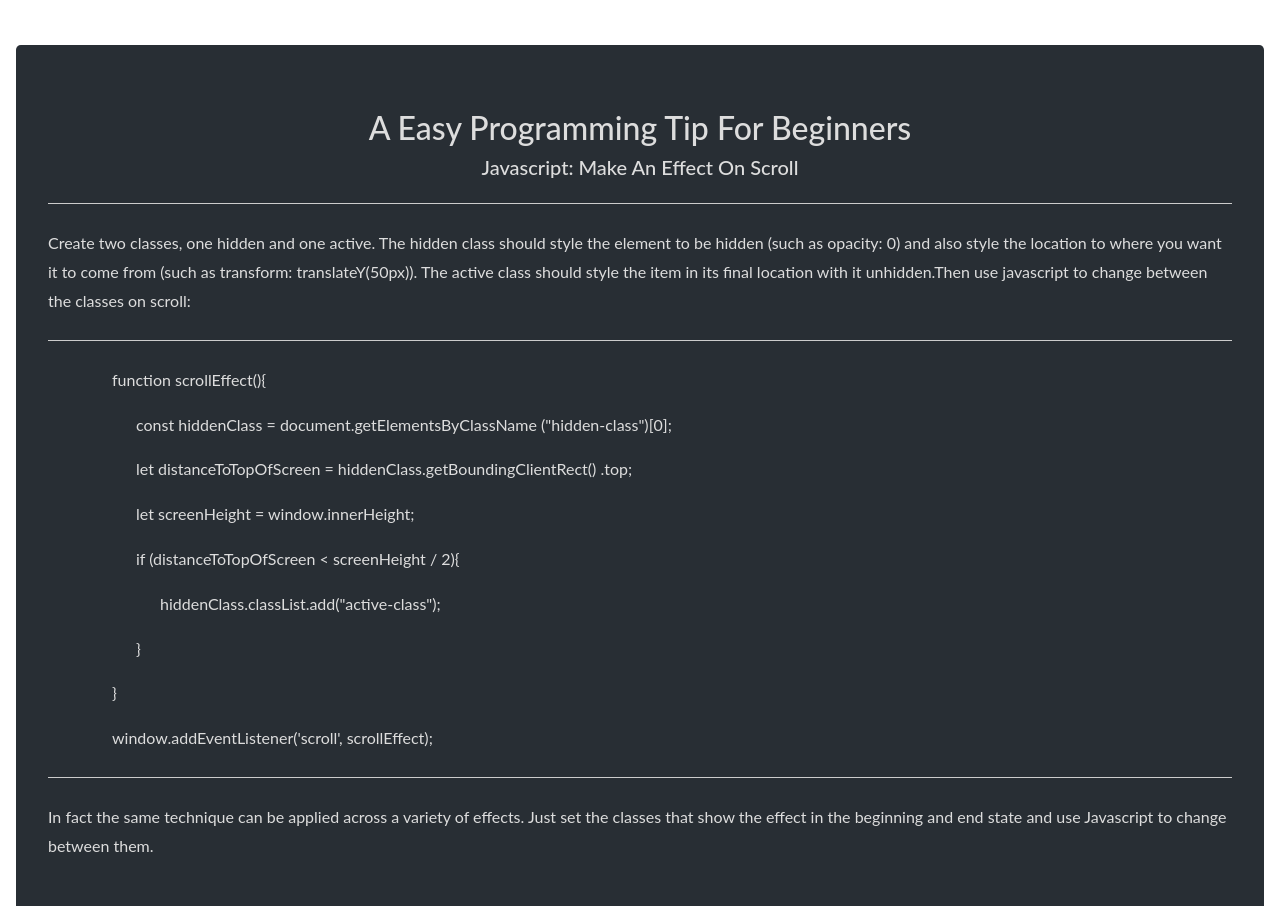
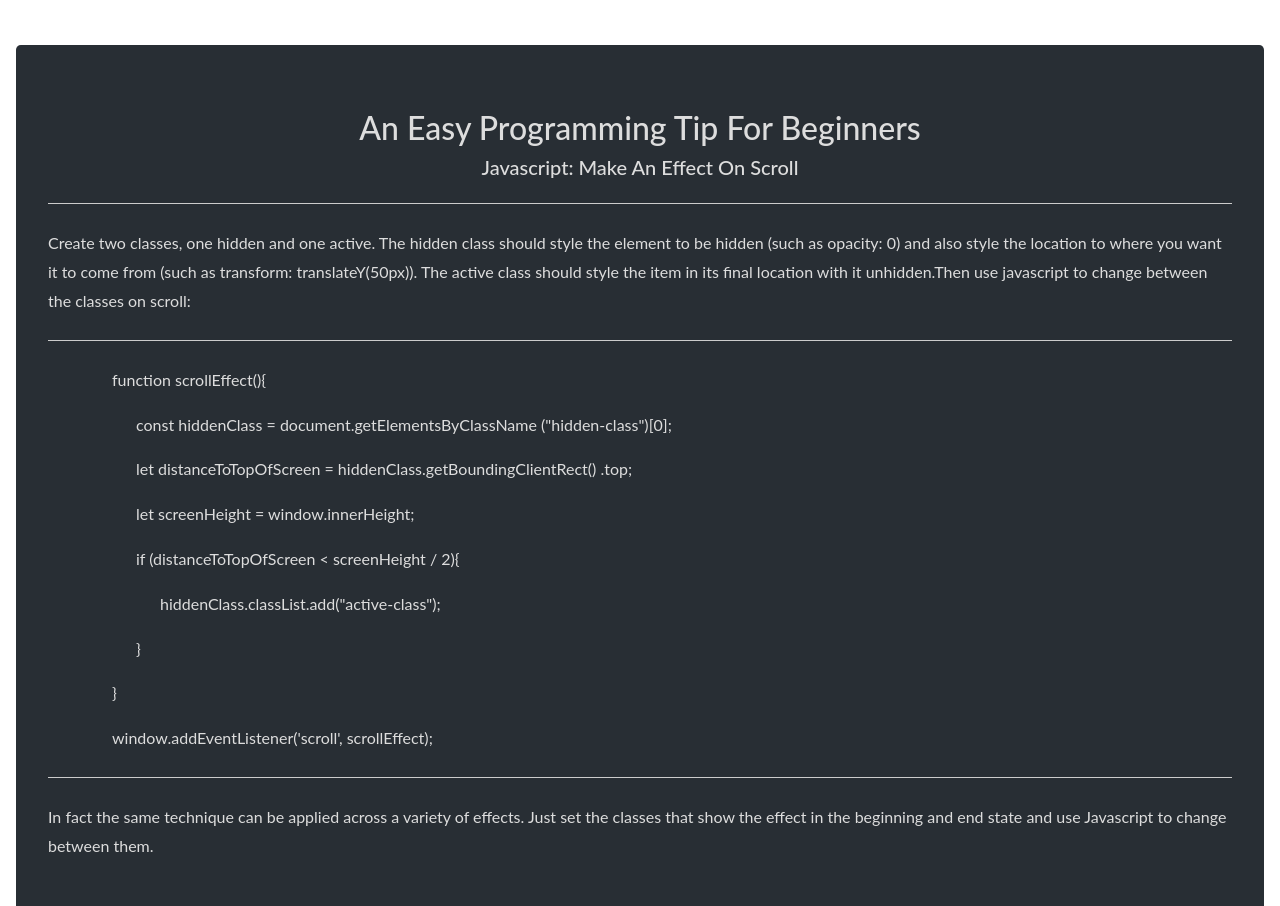
Before and after one commit to ThomasCorbin22/thomascorbin22.github.io, a plain HTML site: page index.html in a window 1280 px wide. Shown: the part 5682-6588 px from the top of the page. Drawn offline with nearby package versions, Linux system fonts and the light colour scheme; some packages are replaced by stand-ins of ours; a script that the page names is missing.

Commit message:
Update Spelling

```diff
--- a/index.html
+++ b/index.html
@@ -420,7 +420,7 @@
         </div>
 
         <div class="jumbotron mt-5 daily-blog background-dark off-white">
-            <h2>A Easy Programming Tip For Beginners</h3>
+            <h2>An Easy Programming Tip For Beginners</h3>
                 <h5>Javascript: Make An Effect On Scroll</h5>
                 <hr class="my-4">
                 <p class="link-red text-left">Create two classes, one hidden and one active. The hidden class should
```
